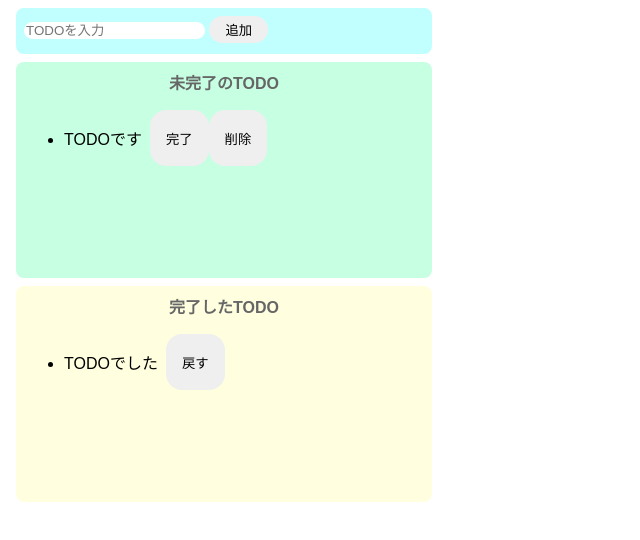
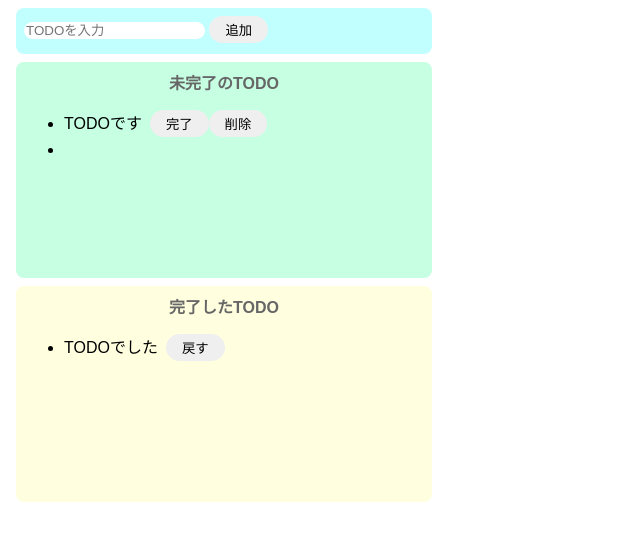
Before and after one commit to egishitakuya/Todo-js, a website built with Parcel: page index.html in a window 1280 px wide. Both pictures are taken after a click on the button "追加". Shown: the whole page, without its empty margins (0-640 px from the left). Built offline with nearby package versions, Linux system fonts and the light colour scheme.

Commit message:
Js追加機能　テキスト

```diff
--- a/index.html
+++ b/index.html
@@ -7,30 +7,26 @@
 
   <body>
     <div class="input-area">
-      <input placeholder="TODOを入力" />
-      <button>追加</button>
+      <input id="add-text" placeholder="TODOを入力" />
+      <button id="add-button">追加</button>
     </div>
     <div class="incomplete-area">
       <p class="title">未完了のTODO</p>
-      <ul>
-        <li>
+      <ul id="incomplete-list">
         <div class="list-row">
-            <p class="list-text">TODOです</p>
+          <li class="list-text">TODOです</li>
           <button>完了</button>
           <button>削除</button>
         </div>
-        </li>
       </ul>
     </div>
     <div class="complete-area">
       <p class="title">完了したTODO</p>
       <ul>
-        <li>
         <div class="list-row">
-            <p class="list-text">TODOでした</p>
+          <li class="list-text">TODOでした</li>
           <button>戻す</button>
         </div>
-        </li>
       </ul>
     </div>
 
--- a/src/index.js
+++ b/src/index.js
@@ -1 +1,27 @@
 import "./styles.css";
+
+const onClickAdd = () => {
+  // テキストボックスの値を取得し、初期化する
+  const inputText = document.getElementById("add-text").value;
+  document.getElementById("add-text").value = "";
+  alert(inputText);
+
+  // div生成
+  const div = document.createElement("div");
+  div.className = "list-row";
+  console.log(div);
+
+  // liタグ作成
+  const li = document.createElement("li");
+  li.innerText = inputText;
+
+  // divタグの子要素に各要素を設定
+  div.appendChild(li);
+
+  // 未完了に追加
+  document.getElementById("incomplete-list").appendChild(div);
+};
+
+document
+  .getElementById("add-button")
+  .addEventListener("click", () => onClickAdd());
```
Lines whose indentation alone changed are shown as unchanged.
